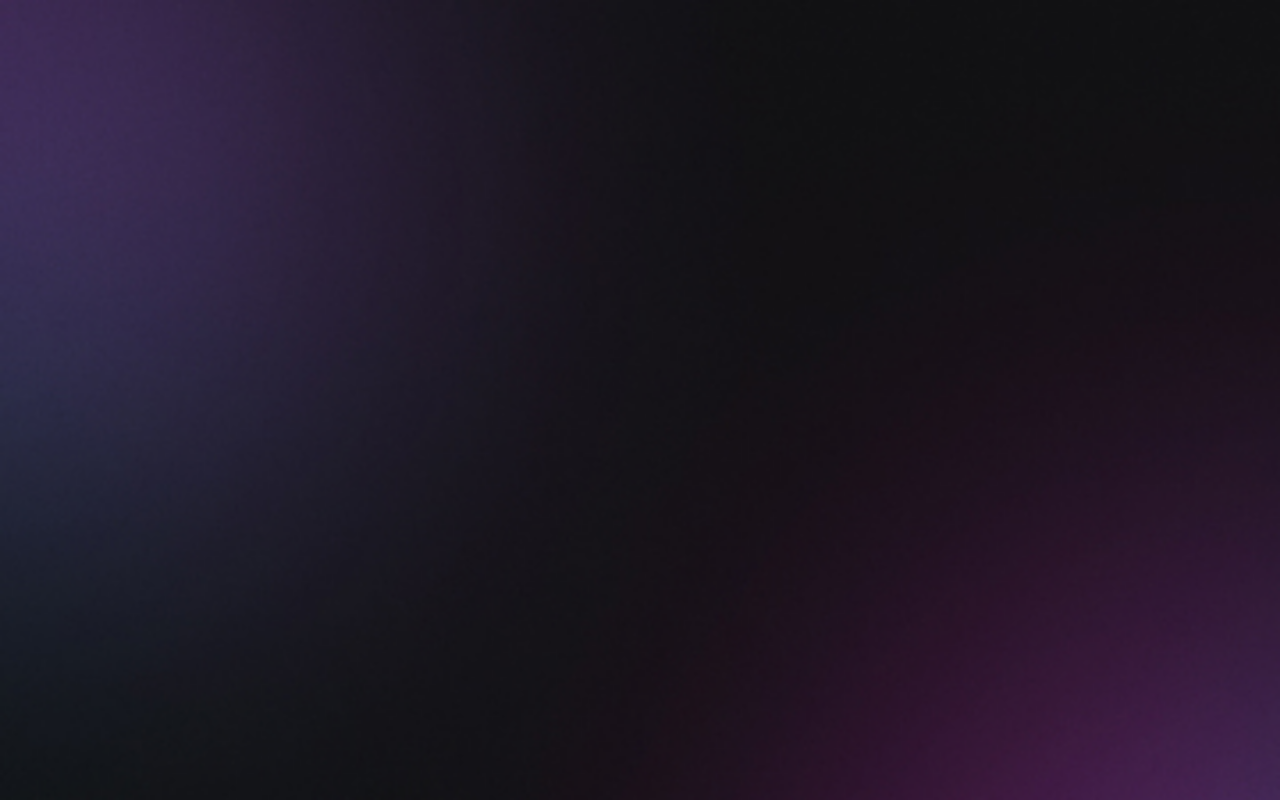
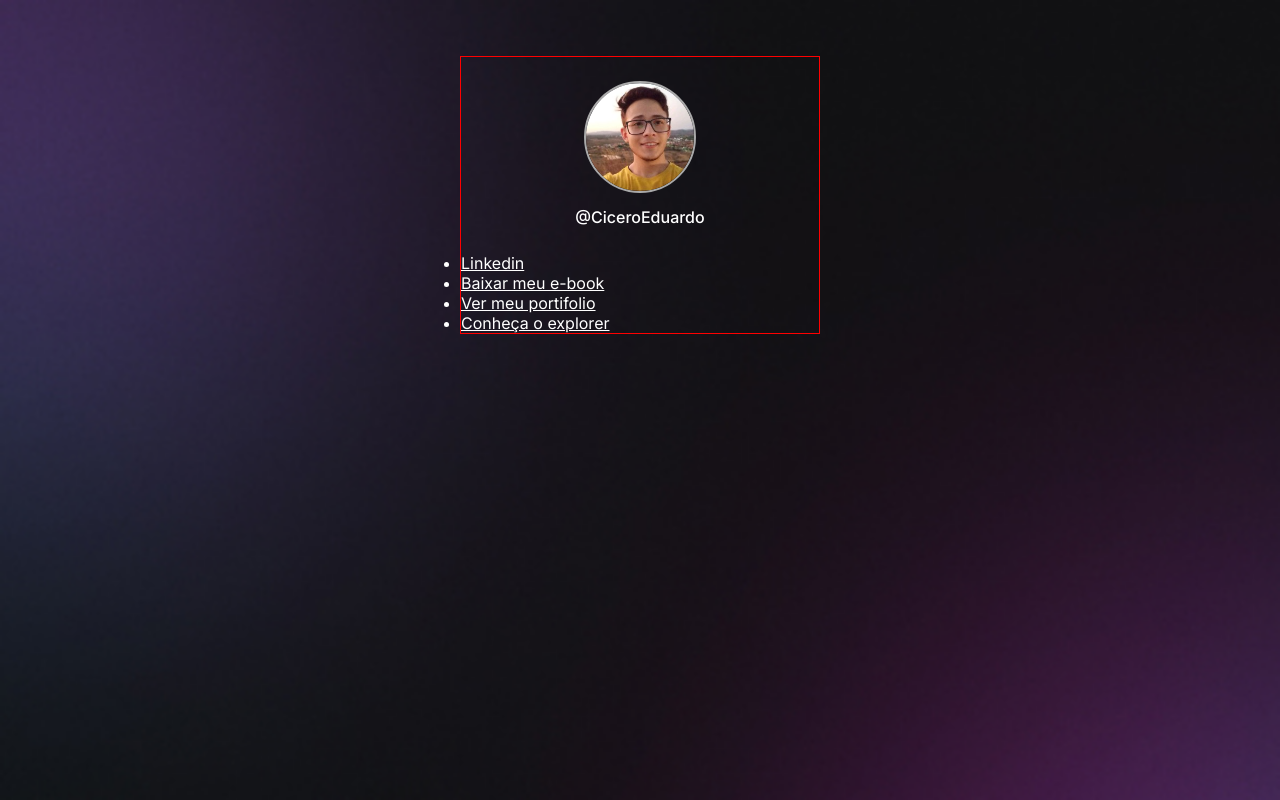
Before and after one commit to CiceroEduardo84/DevLinks, a plain HTML site: page index.html in a window 1280 px wide. Drawn offline with Linux system fonts and the light colour scheme.

Commit message:
add html and css

```diff
--- a/index.html
+++ b/index.html
@@ -1,10 +1,37 @@
 <!DOCTYPE html>
 <html lang="pt-BR">
   <head>
+    <link rel="preconnect" href="https://fonts.googleapis.com" />
+    <link rel="preconnect" href="https://fonts.gstatic.com" crossorigin />
+    <link
+      href="https://fonts.googleapis.com/css2?family=Inter:wght@400;500&family=Poppins:wght@300;500;600;700;800;900&family=Roboto:wght@400;500;700&display=swap"
+      rel="stylesheet"
+    />
     <meta charset="UTF-8" />
     <meta name="viewport" content="width=device-width, initial-scale=1.0" />
     <title>Document</title>
-    <link rel="stylesheet" href="style.css">
+    <link rel="stylesheet" href="style.css" />
   </head>
-  <body></body>
+  <body>
+    <div id="container">
+      <div id="profile">
+        <img src="./images/1693235903877.jpeg" alt="Foto Perfil" />
+        <p>@CiceroEduardo</p>
+      </div>
+      <ul>
+        <li>
+          <a href="#">Linkedin</a>
+        </li>
+        <li>
+          <a href="#">Baixar meu e-book</a>
+        </li>
+        <li>
+          <a href="#">Ver meu portifolio</a>
+        </li>
+        <li>
+          <a href="#">Conheça o explorer</a>
+        </li>
+      </ul>
+    </div>
+  </body>
 </html>
--- a/style.css
+++ b/style.css
@@ -1,3 +1,38 @@
+* {
+  margin: 0;
+  padding: 0;
+  box-sizing: border-box;
+}
+
 body {
   background: url(./images/bg-mobile.jpg) no-repeat top center/cover;
 }
+
+body * {
+  font-family: "Inter", sans-serif;
+  color: white;
+}
+
+#container {
+  width: 360px;
+  margin: 56px auto 0px auto;
+  border: 1px solid red;
+}
+
+#profile {
+  text-align: center;
+  padding: 24px;
+}
+
+#profile img {
+  width: 112px;
+  border: 2px solid darkgray;
+  border-radius: 100px;
+}
+
+#profile p {
+  font-weight: 500;
+  font-size: 16px;
+  line-height: 24px;
+  margin-top: 8px;
+}
```
Also changed, not shown: images/1693235903877.jpeg (added), images/avatar-light.png (deleted), images/avatar.png (deleted).
